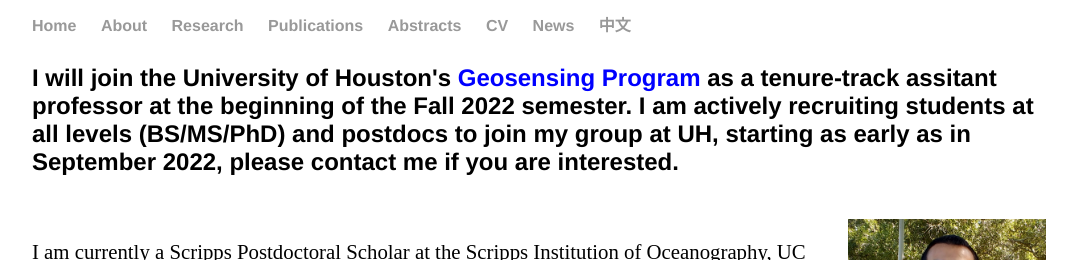
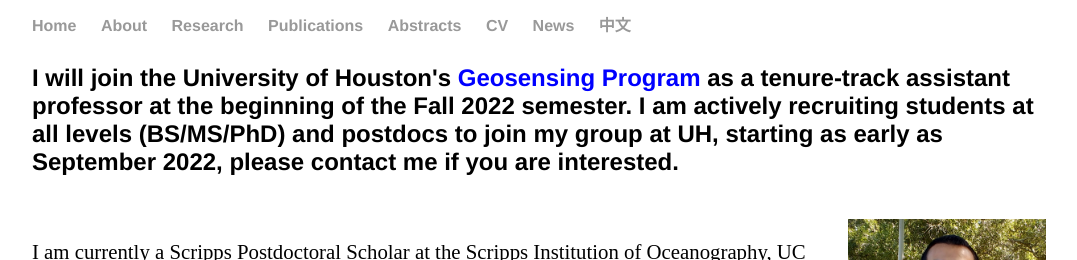
Before and after one commit to suruixie/suruixie.github.io, a Jekyll site: the page built from about/index.html, in a window 1280 px wide. Shown: the top 260 px of the page, without its empty margins (96-1173 px from the left). Built offline with Jekyll 4.4.1, drawn with Linux system fonts in a browser that asks for light colours.

Commit message:
Update index.html

```diff
--- a/about/index.html
+++ b/about/index.html
@@ -3,8 +3,8 @@
 title: About Surui
 ---
 
-<h4 style="margin-top:1.2em; margin-bottom:1em; font-size:1.5em;">I will join the University of Houston's <a href="https://ncalm.cive.uh.edu/gses/geosensing" style="color:#0000FF;">Geosensing Program</a> as a tenure-track assitant professor at the beginning of the Fall 2022 semester.
-I am actively recruiting students at all levels (BS/MS/PhD) and postdocs to join my group at UH, starting as early as in September 2022, please contact me if you are interested. </h4>
+<h4 style="margin-top:1.2em; margin-bottom:1em; font-size:1.5em;">I will join the University of Houston's <a href="https://ncalm.cive.uh.edu/gses/geosensing" style="color:#0000FF;">Geosensing Program</a> as a tenure-track assistant professor at the beginning of the Fall 2022 semester.
+I am actively recruiting students at all levels (BS/MS/PhD) and postdocs to join my group at UH, starting as early as September 2022, please contact me if you are interested. </h4>
 
 <br>
 
```
